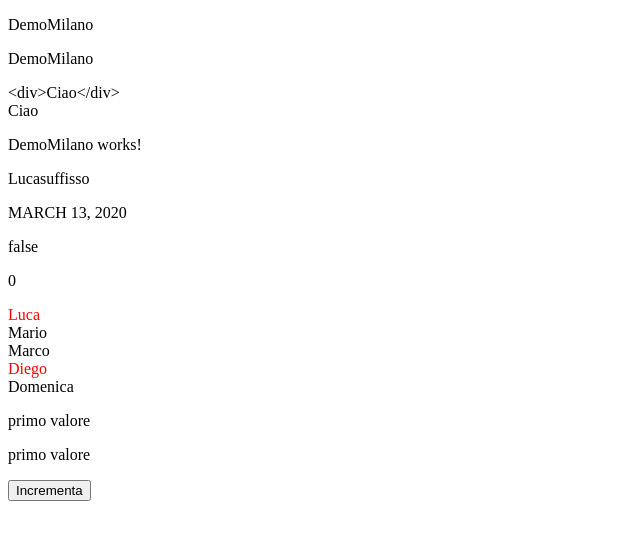
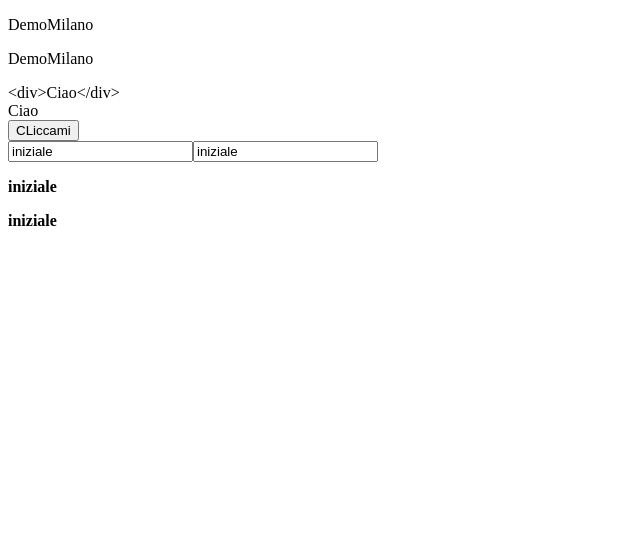
Before and after one commit to LukeSkywa/DemoMilano, an Angular app: page / in a window 1280 px wide. Shown: the top 540 px of the page, without its empty margins (0-640 px from the left). Built offline with nearby package versions, Linux system fonts and the light colour scheme.

Commit message:
utilizzo dell'alias nell'output

```diff
--- a/src/app/app.component.html
+++ b/src/app/app.component.html
@@ -7,5 +7,5 @@
 <div [innerHtml]="html"></div>
 
 <!-- in questi casi meglio la property binding -->
-<app-primo [inputIngresso]="title" [name]="'Luca'"></app-primo>
-<!-- <app-secondo (clickEvent)="title=$event"></app-secondo> -->
+<!-- <app-primo [inputIngresso]="title" [name]="'Luca'"></app-primo> -->
+<app-secondo (eventoClick)="title=$event"></app-secondo>
--- a/src/app/secondo/secondo.component.ts
+++ b/src/app/secondo/secondo.component.ts
@@ -6,7 +6,7 @@ import { Component, OnInit, Output, EventEmitter } from '@angular/core';
   styleUrls: ['./secondo.component.scss']
 })
 export class SecondoComponent implements OnInit {
-  @Output()
+  @Output('eventoClick')
   clickEvent: EventEmitter<string> = new EventEmitter();
 
   mostraRosso: boolean = false;
```
